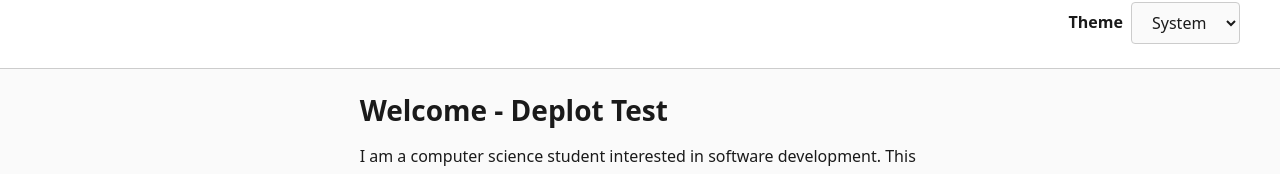
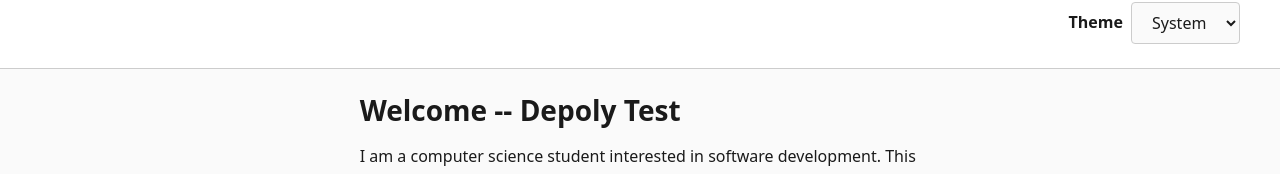
Before and after one commit to Mig678/cse134b-hw5, an Eleventy site: page src/index.njk in a window 1280 px wide. Shown: the part 99-273 px from the top of the page. Built offline with nearby package versions, Linux system fonts and the light colour scheme; Eleventy itself is replaced by a stand-in of ours; files that its build step writes are made by us from their sources; no server answers.

Commit message:
Auto deploy test

```diff
--- a/src/index.njk
+++ b/src/index.njk
@@ -13,7 +13,7 @@ scripts:
 ---
 
 <section>
-  <h2>Welcome - Deplot Test</h2>
+  <h2>Welcome -- Depoly Test</h2>
 
   <p>
     I am a computer science student interested in software development.
```
